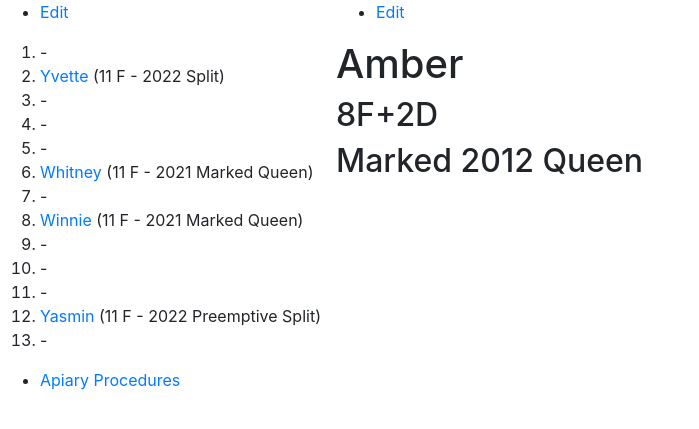
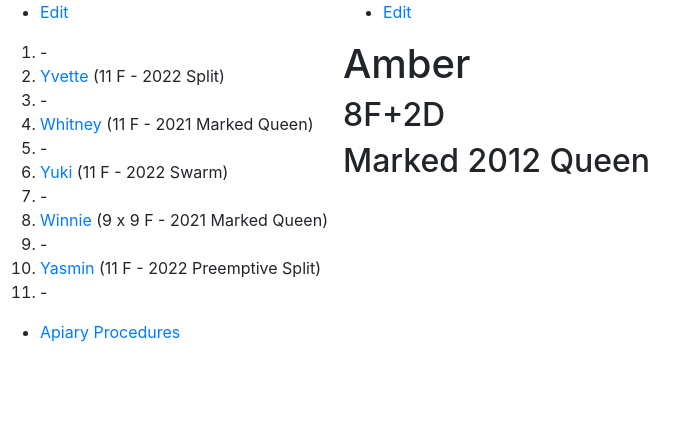
Before and after one commit to joejcollins/rhapsody-angel, a Jekyll site: the page built from queens/2012-amber.md, in a window 1280 px wide. Shown: the top 429 px of the page, without its empty margins (0-699 px from the left). Built offline with Jekyll 4.4.1, drawn with Linux system fonts in a browser that asks for light colours; our own code applies the rules of GitHub Pages for plain Markdown files.

Commit message:
Swarms and culled cells in Yvette

```diff
--- a/_includes/apiary.md
+++ b/_includes/apiary.md
@@ -3,13 +3,11 @@
 1. -
 1. [Yvette]({{ site.baseurl }}/queens/2022-yvette.html) (11 F - 2022 Split)
 1. -
-1. -
-1. -
 1. [Whitney]({{ site.baseurl }}/queens/2021-whitney.html) (11 F - 2021 Marked Queen)
 1. -
-1. [Winnie]({{ site.baseurl }}/queens/2021-winnie.html) (11 F - 2021 Marked Queen)
+1. [Yuki]({{ site.baseurl }}/queens/2022-yuki.html) (11 F - 2022 Swarm)
 1. -
-1. -
+1. [Winnie]({{ site.baseurl }}/queens/2021-winnie.html) (9 x 9 F - 2021 Marked Queen)
 1. -
 1. [Yasmin]({{ site.baseurl }}/queens/2022-yasmin.html) (11 F - 2022 Preemptive Split)
 1. -
```
